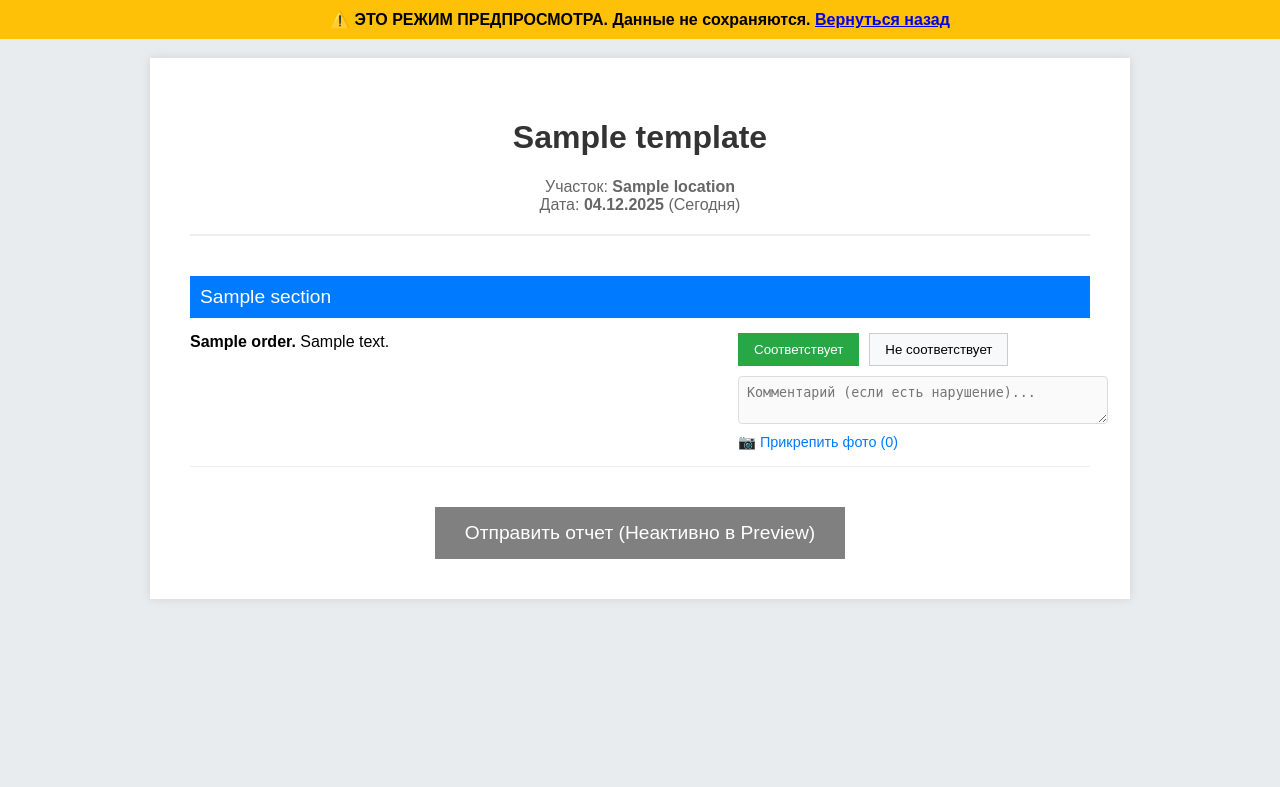
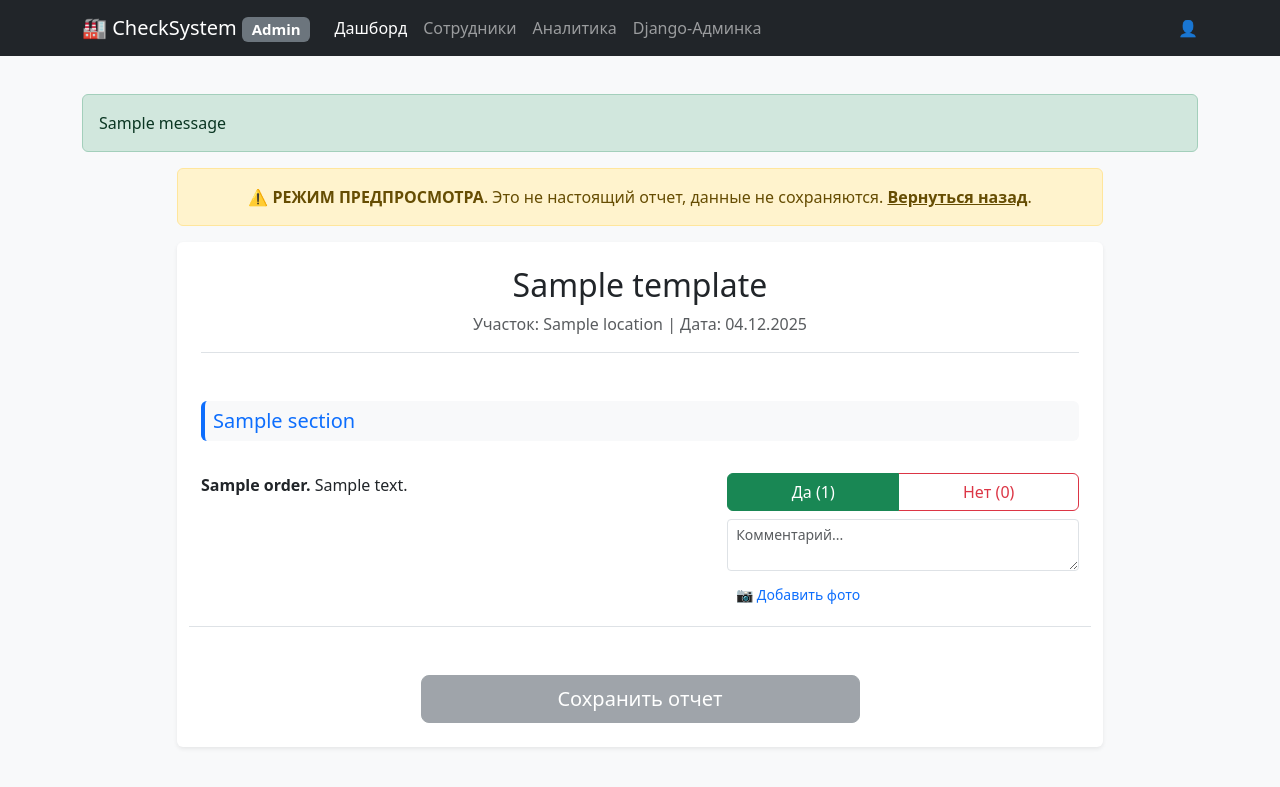
Before and after one commit to Sanch13/culture, a Django app: template src/templates/checklists/template_preview.html in a window 1280 px wide. Shown: the top 787 px of the page. Run offline with Django 3.2, Linux system fonts and the light colour scheme; the template is opened without the code that fills it: most values are stand-ins (such as "Sample title", 1, 10 or a date in 2020); one stand-in notice (Sample message) is shown.

Commit message:
add html for admin,

```diff
--- a/src/checklists/admin.py
+++ b/src/checklists/admin.py
@@ -23,7 +23,7 @@ class ChecklistCriteriaInline(admin.TabularInline):
 
     formfield_overrides = {
         models.CharField: {
-            "widget": Textarea(attrs={"rows": 3, "cols": 80, "style": "width: 90%;"})
+            "widget": Textarea(attrs={"rows": 5, "cols": 80, "style": "width: 90%;"})
         },
     }
 
--- /dev/null
+++ b/src/templates/base_admin.html
@@ -0,0 +1,81 @@
+<!DOCTYPE html>
+<html lang="ru">
+<head>
+    <meta charset="UTF-8">
+    <meta name="viewport" content="width=device-width, initial-scale=1.0">
+    <title>{% block title %}Админка{% endblock %} | Система Чек-листов</title>
+
+    <!-- Подключаем Bootstrap 5 (CSS) для красоты и сетки -->
+    <link href="https://cdn.jsdelivr.net/npm/bootstrap@5.3.0/dist/css/bootstrap.min.css" rel="stylesheet">
+
+    <style>
+        /* Отступ сверху, чтобы контент не заезжал под фиксированное меню */
+        body { padding-top: 70px; background-color: #f8f9fa; }
+        .card { box-shadow: 0 2px 4px rgba(0,0,0,0.05); border: none; }
+
+        /* Дополнительные стили, если понадобятся */
+        {% block extra_css %}{% endblock %}
+    </style>
+</head>
+<body>
+
+    <!-- ВЕРХНЕЕ МЕНЮ (NAVBAR) -->
+    <nav class="navbar navbar-expand-lg navbar-dark bg-dark fixed-top">
+        <div class="container">
+            <a class="navbar-brand" href="{% url 'admin_cabinet' %}">🏭 CheckSystem <span class="badge bg-secondary">Admin</span></a>
+
+            <button class="navbar-toggler" type="button" data-bs-toggle="collapse" data-bs-target="#navbarNav">
+                <span class="navbar-toggler-icon"></span>
+            </button>
+
+            <div class="collapse navbar-collapse" id="navbarNav">
+                <ul class="navbar-nav me-auto">
+                    <!-- Ссылка на Дашборд -->
+                    <li class="navbar-nav-item">
+                        <a class="nav-link active" href="{% url 'admin_cabinet' %}">Дашборд</a>
+                    </li>
+
+                    <!-- Заглушки для будущих разделов -->
+                    <li class="nav-item">
+                        <a class="nav-link" href="#">Сотрудники</a>
+                    </li>
+                    <li class="nav-item">
+                        <a class="nav-link" href="#">Аналитика</a>
+                    </li>
+                    <li class="nav-item">
+                        <a class="nav-link" href="/admin/">Django-Админка</a>
+                    </li>
+                </ul>
+
+                <!-- Правая часть меню (Пользователь) -->
+                <span class="navbar-text text-white">
+                    👤 {{ user.username }}
+                </span>
+            </div>
+        </div>
+    </nav>
+
+    <!-- ОСНОВНОЙ КОНТЕНТ -->
+    <div class="container mt-4">
+
+        <!-- Сюда вставляются сообщения (Alerts), если они есть -->
+        {% if messages %}
+            {% for message in messages %}
+                <div class="alert alert-{{ message.tags }}">
+                    {{ message }}
+                </div>
+            {% endfor %}
+        {% endif %}
+
+        <!-- Дырка для контента -->
+        {% block content %}
+        {% endblock %}
+
+    </div>
+
+    <!-- Подключаем Bootstrap JS (для выпадающих меню и мобильной версии) -->
+    <script src="https://cdn.jsdelivr.net/npm/bootstrap@5.3.0/dist/js/bootstrap.bundle.min.js"></script>
+
+    {% block extra_js %}{% endblock %}
+</body>
+</html>
--- a/src/templates/checklists/template_preview.html
+++ b/src/templates/checklists/template_preview.html
@@ -1,169 +1,56 @@
-<!DOCTYPE html>
-<html lang="ru">
-<head>
-    <meta charset="UTF-8">
-    <title>Предпросмотр: {{ template.name }}</title>
-    <style>
-        body {
-            font-family: sans-serif;
-            background-color: #e9ecef;
-            padding: 20px;
-        }
+{% extends 'base_admin.html' %}
 
-        .paper {
-            max-width: 900px;
-            margin: 0 auto;
-            background: white;
-            padding: 40px;
-            box-shadow: 0 0 10px rgba(0, 0, 0, 0.1);
-        }
+{% block title %}Preview: {{ template.name }}{% endblock %}
 
-        h1 {
-            text-align: center;
-            color: #333;
-        }
+{% block content %}
+<div class="row justify-content-center">
+    <div class="col-lg-10">
 
-        .meta-info {
-            text-align: center;
-            color: #666;
-            margin-bottom: 40px;
-            border-bottom: 2px solid #eee;
-            padding-bottom: 20px;
-        }
-
-        .section-title {
-            background-color: #007bff;
-            color: white;
-            padding: 10px;
-            margin-top: 30px;
-            font-size: 1.2em;
-        }
-
-        .criteria-row {
-            display: flex;
-            border-bottom: 1px solid #eee;
-            padding: 15px 0;
-            align-items: flex-start;
-        }
-
-        .criteria-text {
-            flex: 3;
-            padding-right: 20px;
-        }
-
-        .criteria-actions {
-            flex: 2;
-            display: flex;
-            flex-direction: column;
-            gap: 10px;
-        }
-
-        .toggle-switch {
-            display: flex;
-            gap: 10px;
-            align-items: center;
-        }
-
-        .btn-check {
-            padding: 8px 15px;
-            border: 1px solid #ccc;
-            background: #f8f9fa;
-            cursor: not-allowed;
-        }
-
-        .btn-check.active {
-            background-color: #28a745;
-            color: white;
-            border-color: #28a745;
-        }
-
-        .btn-check.danger {
-            background-color: #dc3545;
-            color: white;
-            border-color: #dc3545;
-        }
-
-        .comment-box {
-            width: 100%;
-            padding: 8px;
-            border: 1px solid #ddd;
-            border-radius: 4px;
-            resize: vertical;
-        }
-
-        .preview-banner {
-            position: fixed;
-            top: 0;
-            left: 0;
-            right: 0;
-            background: #ffc107;
-            color: #000;
-            text-align: center;
-            padding: 10px;
-            font-weight: bold;
-            z-index: 1000;
-        }
-    </style>
-</head>
-<body>
-
-<div class="preview-banner">
-    ⚠️ ЭТО РЕЖИМ ПРЕДПРОСМОТРА. Данные не сохраняются.
-    <a href="{% url 'admin_cabinet' %}">Вернуться назад</a>
+        <!-- Предупреждение -->
+        <div class="alert alert-warning text-center">
+            ⚠️ <strong>РЕЖИМ ПРЕДПРОСМОТРА</strong>. Это не настоящий отчет, данные не сохраняются.
+            <a href="{% url 'admin_cabinet' %}" class="alert-link">Вернуться назад</a>.
         </div>
 
-<div class="paper" style="margin-top: 30px;">
-    <h1>{{ template.name }}</h1>
-    <div class="meta-info">
-        Участок: <strong>{{ template.location.name }}</strong><br>
-        Дата: <strong>{% now "d.m.Y" %}</strong> (Сегодня)
+        <div class="card p-4 shadow-sm">
+            <div class="text-center mb-4 border-bottom pb-3">
+                <h2>{{ template.name }}</h2>
+                <p class="text-muted mb-0">Участок: {{ template.location.name }} | Дата: {% now "d.m.Y" %}</p>
             </div>
 
             <form>
                 {% for section in sections %}
-        <div class="section-title">
-            {{ section.title }}
+                    <div class="bg-light p-2 mb-3 mt-4 rounded border-start border-4 border-primary">
+                        <h5 class="m-0 text-primary">{{ section.title }}</h5>
                     </div>
 
                     {% for item in section.criteria.all %}
-        <div class="criteria-row">
-            <!-- Колонка 1: Вопрос -->
-            <div class="criteria-text">
+                        <div class="row py-3 border-bottom align-items-start">
+                            <!-- Текст вопроса -->
+                            <div class="col-md-7">
                                 <strong>{{ item.order }}.</strong> {{ item.text }}
                             </div>
 
-            <!-- Колонка 2: Действия (Имитация) -->
-            <div class="criteria-actions">
-                <!-- Кнопки Да/Нет -->
-                <div class="toggle-switch">
-                    <button type="button" class="btn-check active">Соответствует</button>
-                    <button type="button" class="btn-check">Не соответствует</button>
+                            <!-- Кнопки (фейковые) -->
+                            <div class="col-md-5">
+                                <div class="btn-group w-100 mb-2" role="group">
+                                    <button type="button" class="btn btn-outline-success active">Да (1)</button>
+                                    <button type="button" class="btn btn-outline-danger">Нет (0)</button>
                                 </div>
+                                <textarea class="form-control form-control-sm mb-2" rows="2" placeholder="Комментарий..."></textarea>
+                                <button type="button" class="btn btn-sm btn-link text-decoration-none">📷 Добавить фото</button>
+                            </div>
+                        </div>
+                    {% empty %}
+                        <p class="text-muted text-center py-3">В этом разделе нет вопросов.</p>
+                    {% endfor %}
+                {% endfor %}
 
-                <!-- Поле ввода комментария -->
-                <textarea class="comment-box" placeholder="Комментарий (если есть нарушение)..."
-                          rows="2" disabled></textarea>
-
-                <!-- Кнопка фото (фейковая) -->
-                <div style="font-size: 0.9em; color: #007bff; cursor: pointer;">
-                    📷 Прикрепить фото (0)
+                <div class="d-grid gap-2 col-6 mx-auto mt-5">
+                    <button class="btn btn-secondary btn-lg" disabled>Сохранить отчет</button>
+                </div>
+            </form>
         </div>
     </div>
 </div>
-        {% empty %}
-        <p style="padding: 20px; color: #999;">В этом разделе нет вопросов.</p>
-        {% endfor %}
-
-        {% endfor %}
-
-        <div style="margin-top: 40px; text-align: center;">
-            <button type="button"
-                    style="padding: 15px 30px; font-size: 1.2em; background: grey; color: white; border: none; cursor: not-allowed;">
-                Отправить отчет (Неактивно в Preview)
-            </button>
-        </div>
-    </form>
-</div>
-
-</body>
-</html>
+{% endblock %}
```
Also changed, not shown: src/checklists/models.py (+7 -7 lines), src/templates/checklists/admin_cabinet.html (+39 -95 lines), src/checklists/migrations/0002_alter_checklistcriteria_text_and_more.py (added). Lines whose indentation alone changed are shown as unchanged.
